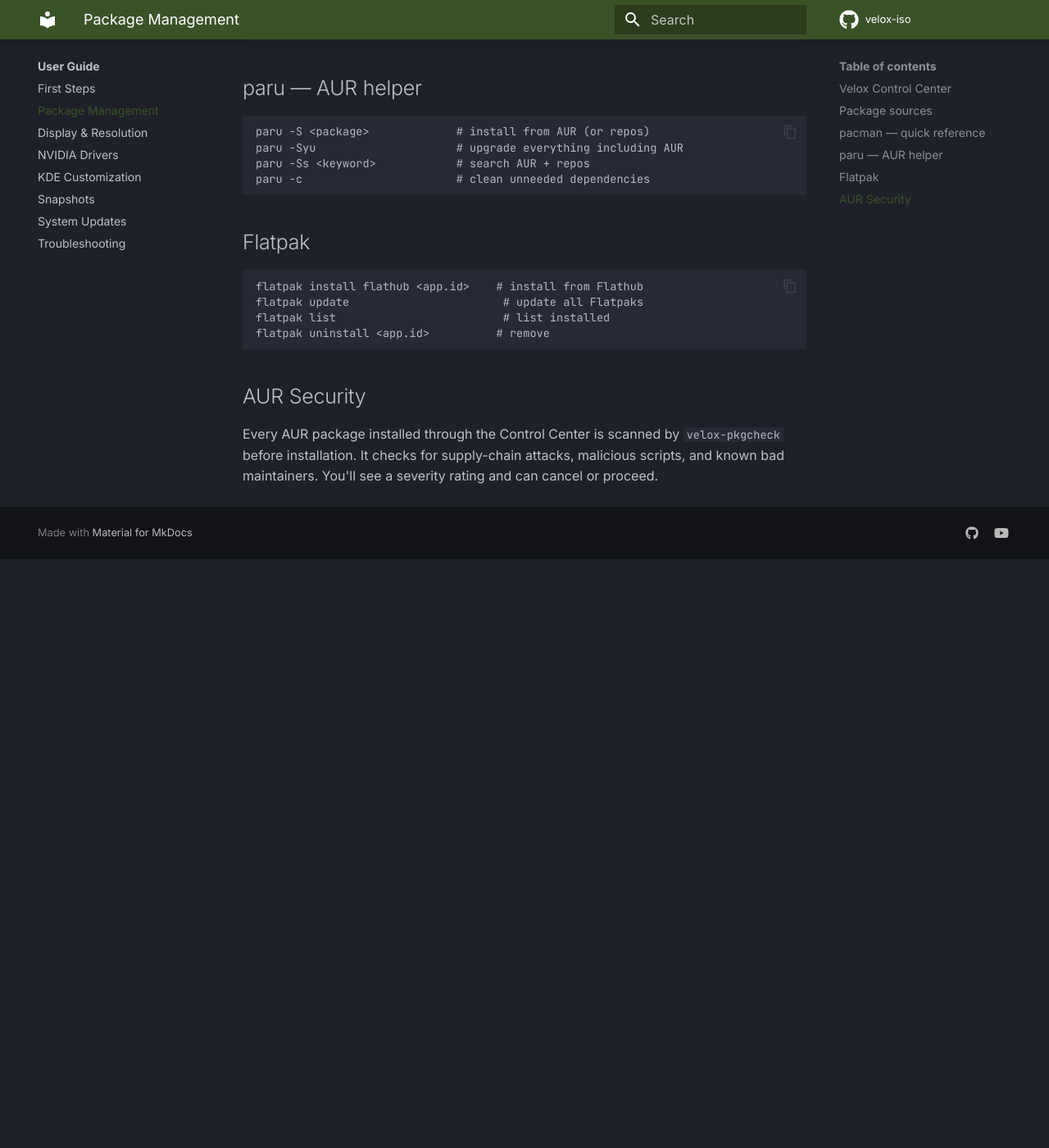
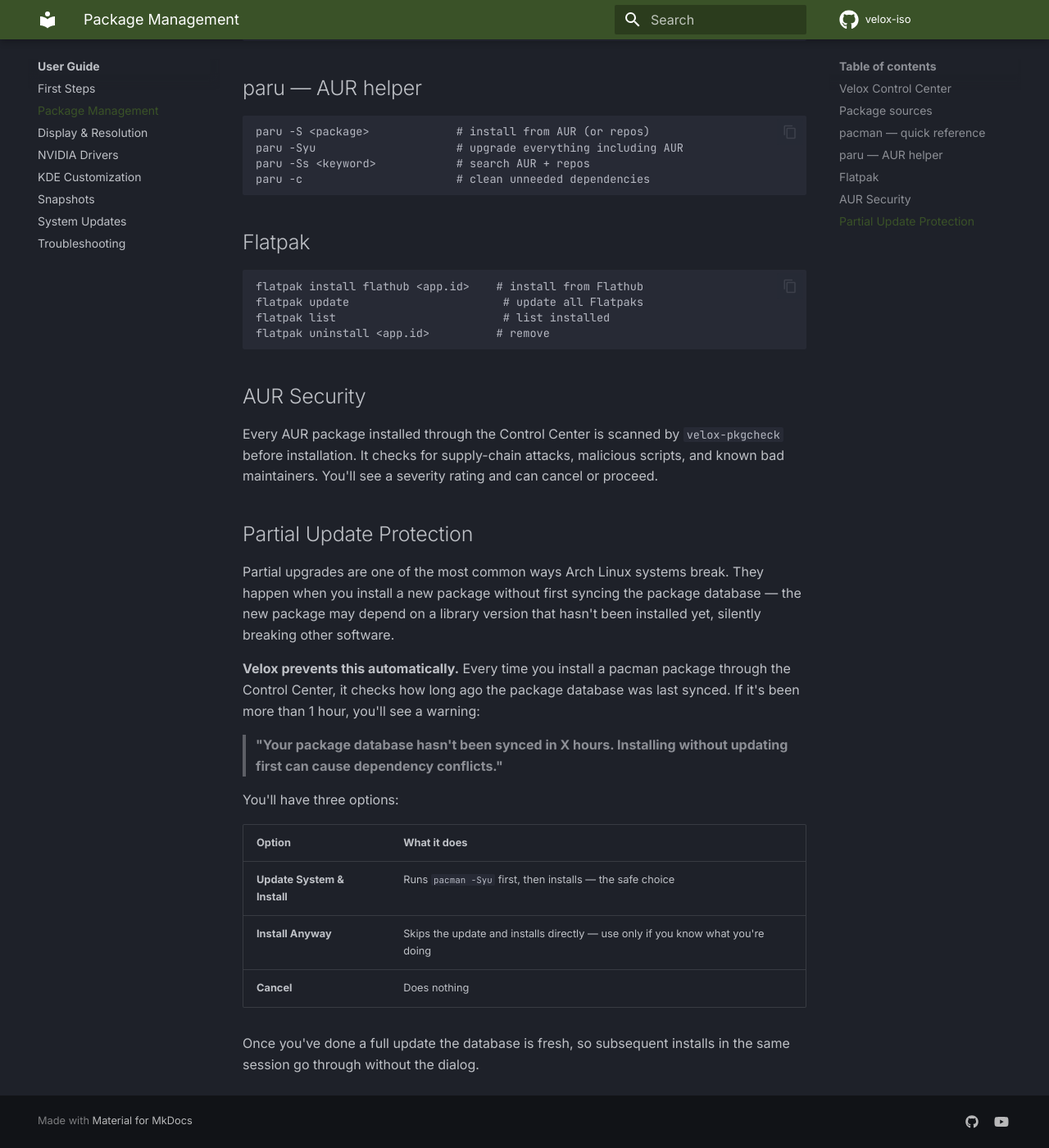
Before and after one commit to thelinutubetltos/velox-docs, an MkDocs documentation site: the page built from docs/user-guide/packages.md, in a window 1280 px wide and 1400 px high, scrolled down 1737 px. Shown: the whole window at 82% size. Built offline with MkDocs 1.6.1 and Material for MkDocs 9.7.7, drawn with Linux system fonts in a browser that asks for light colours; comment, search, counter and statistics services are not loaded; before the commit the page ends 2419 px from its top, so only the background shows below that.

Commit message:
docs: add partial update protection section to packages page
Co-Authored-By: Claude Sonnet 4.6 <noreply@anthropic.com>

```diff
--- a/docs/user-guide/packages.md
+++ b/docs/user-guide/packages.md
@@ -56,3 +56,21 @@ flatpak uninstall <app.id>          # remove
 ## AUR Security
 
 Every AUR package installed through the Control Center is scanned by `velox-pkgcheck` before installation. It checks for supply-chain attacks, malicious scripts, and known bad maintainers. You'll see a severity rating and can cancel or proceed.
+
+## Partial Update Protection
+
+Partial upgrades are one of the most common ways Arch Linux systems break. They happen when you install a new package without first syncing the package database — the new package may depend on a library version that hasn't been installed yet, silently breaking other software.
+
+**Velox prevents this automatically.** Every time you install a pacman package through the Control Center, it checks how long ago the package database was last synced. If it's been more than 1 hour, you'll see a warning:
+
+> **"Your package database hasn't been synced in X hours. Installing without updating first can cause dependency conflicts."**
+
+You'll have three options:
+
+| Option | What it does |
+|---|---|
+| **Update System & Install** | Runs `pacman -Syu` first, then installs — the safe choice |
+| **Install Anyway** | Skips the update and installs directly — use only if you know what you're doing |
+| **Cancel** | Does nothing |
+
+Once you've done a full update the database is fresh, so subsequent installs in the same session go through without the dialog.
```
